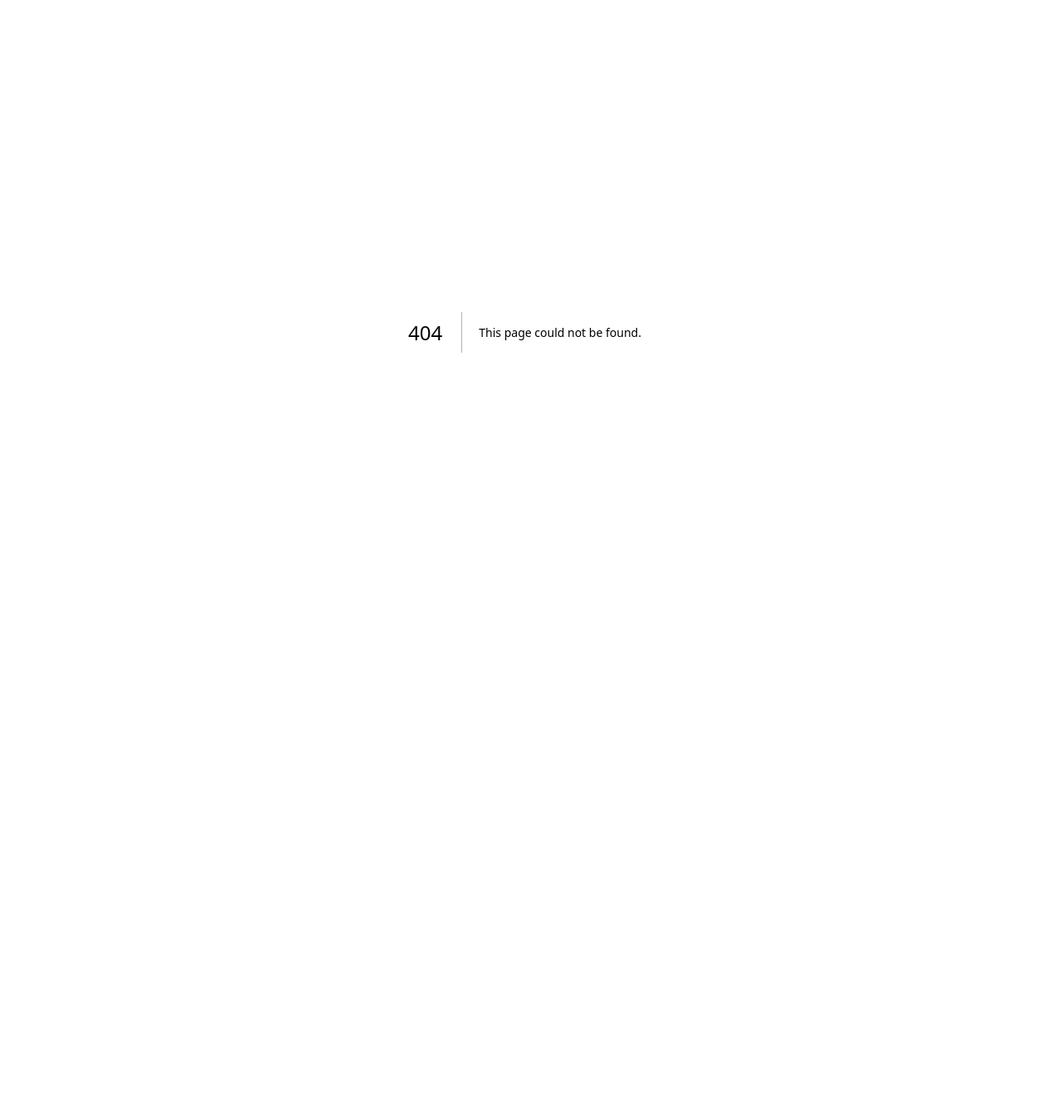
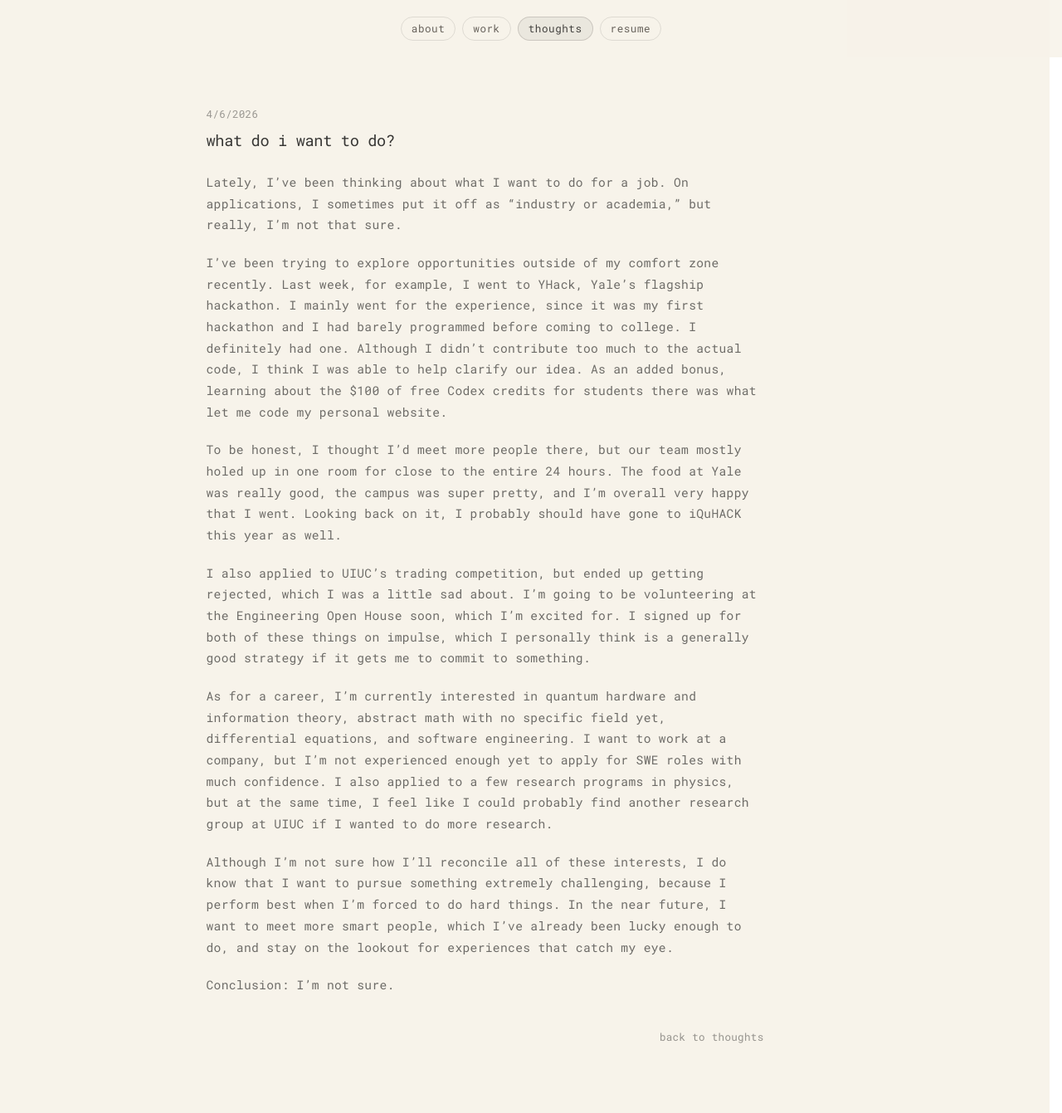
Before and after one commit to samyakj5/personal-website, a Next.js app: page /thoughts/what-do-i-want-to-do in a window 1280 px wide. Before the commit this address had no page. Shown: the whole page at 83% size. Before the commit the page ends 800 px from the top, so only its background shows below. Built offline with nearby package versions, Linux system fonts and the light colour scheme.

Commit message:
Added first thought

```diff
--- a/app/thoughts/page.tsx
+++ b/app/thoughts/page.tsx
@@ -1,4 +1,6 @@
+import Link from "next/link";
 import { SiteHeader } from "@/components/site-header";
+import { thoughts } from "@/lib/thoughts";
 
 export default function ThoughtsPage() {
   return (
@@ -10,9 +12,26 @@ export default function ThoughtsPage() {
           <h1 className="text-[14pt] font-light tracking-[-0.02em] text-black/78">
             thoughts
           </h1>
-          <p className="mt-6 max-w-2xl text-[10pt] font-light leading-[1.7] tracking-[0.02em] text-black/48">
-            to be added
-          </p>
+          <div className="mt-6 space-y-8">
+            {thoughts.map((thought) => (
+              <article key={thought.slug}>
+                <h2 className="text-[13pt] font-light tracking-[-0.02em] text-black/78">
+                  <Link
+                    href={`/thoughts/${thought.slug}`}
+                    className="inline-block border-b border-transparent pb-px transition-[border-color,opacity] duration-200 hover:border-black/30 hover:opacity-65 focus-visible:border-black/30 focus-visible:opacity-65 focus-visible:outline-none"
+                  >
+                    {thought.title}
+                  </Link>
+                </h2>
+                <p className="mt-2 text-[9.5pt] font-light tracking-[0.02em] text-black/38">
+                  {thought.dateLabel}
+                </p>
+                <p className="mt-3 max-w-2xl text-[10pt] font-light leading-[1.7] tracking-[0.02em] text-black/48">
+                  {thought.excerpt}
+                </p>
+              </article>
+            ))}
+          </div>
         </div>
       </section>
     </main>
--- /dev/null
+++ b/app/thoughts/what-do-i-want-to-do/page.tsx
@@ -0,0 +1,44 @@
+import Link from "next/link";
+import { SiteHeader } from "@/components/site-header";
+import { firstThought } from "@/lib/thoughts";
+
+export default function FirstThoughtPage() {
+  return (
+    <main className="min-h-screen bg-[#f7f3ea] text-black [--page-bg:#f7f3ea] [font-family:var(--font-display)]">
+      <SiteHeader active="thoughts" />
+
+      <section className="px-6 pb-20 pt-28 sm:pt-32">
+        <div className="mx-auto max-w-3xl">
+          <p className="text-[9.5pt] font-light tracking-[0.02em] text-black/38">
+            {firstThought.dateLabel}
+          </p>
+          <h1 className="mt-2 text-[14pt] font-light tracking-[-0.02em] text-black/78">
+            {firstThought.title}
+          </h1>
+
+          <div className="max-w-2xl">
+            <div className="mt-6 space-y-5">
+              {firstThought.paragraphs.map((paragraph) => (
+                <p
+                  key={paragraph}
+                  className="text-[11pt] font-light leading-[1.75] tracking-[0.02em] text-black/56"
+                >
+                  {paragraph}
+                </p>
+              ))}
+            </div>
+
+            <p className="mt-10 text-right text-[9.5pt] font-light tracking-[0.02em] text-black/40">
+              <Link
+                href="/thoughts"
+                className="inline-block border-b border-transparent pb-px transition-[border-color,opacity] duration-200 hover:border-black/25 hover:opacity-65 focus-visible:border-black/25 focus-visible:opacity-65 focus-visible:outline-none"
+              >
+                back to thoughts
+              </Link>
+            </p>
+          </div>
+        </div>
+      </section>
+    </main>
+  );
+}
--- /dev/null
+++ b/lib/thoughts.ts
@@ -0,0 +1,18 @@
+export const firstThought = {
+  dateLabel: "4/6/2026",
+  excerpt:
+    "I’ve been thinking about whether I want to end up in industry, academia, or somewhere in between. Right now, I’m still not sure.",
+  paragraphs: [
+    "Lately, I’ve been thinking about what I want to do for a job. On applications, I sometimes put it off as “industry or academia,” but really, I’m not that sure.",
+    "I’ve been trying to explore opportunities outside of my comfort zone recently. Last week, for example, I went to YHack, Yale’s flagship hackathon. I mainly went for the experience, since it was my first hackathon and I had barely programmed before coming to college. I definitely had one. Although I didn’t contribute too much to the actual code, I think I was able to help clarify our idea. As an added bonus, learning about the $100 of free Codex credits for students there was what let me code my personal website.",
+    "To be honest, I thought I’d meet more people there, but our team mostly holed up in one room for close to the entire 24 hours. The food at Yale was really good, the campus was super pretty, and I’m overall very happy that I went. Looking back on it, I probably should have gone to iQuHACK this year as well.",
+    "I also applied to UIUC’s trading competition, but ended up getting rejected, which I was a little sad about. I’m going to be volunteering at the Engineering Open House soon, which I’m excited for. I signed up for both of these things on impulse, which I personally think is a generally good strategy if it gets me to commit to something.",
+    "As for a career, I’m currently interested in quantum hardware and information theory, abstract math with no specific field yet, differential equations, and software engineering. I want to work at a company, but I’m not experienced enough yet to apply for SWE roles with much confidence. I also applied to a few research programs in physics, but at the same time, I feel like I could probably find another research group at UIUC if I wanted to do more research.",
+    "Although I’m not sure how I’ll reconcile all of these interests, I do know that I want to pursue something extremely challenging, because I perform best when I’m forced to do hard things. In the near future, I want to meet more smart people, which I’ve already been lucky enough to do, and stay on the lookout for experiences that catch my eye.",
+    "Conclusion: I’m not sure.",
+  ],
+  slug: "what-do-i-want-to-do",
+  title: "what do i want to do?",
+} as const;
+
+export const thoughts = [firstThought] as const;
```
